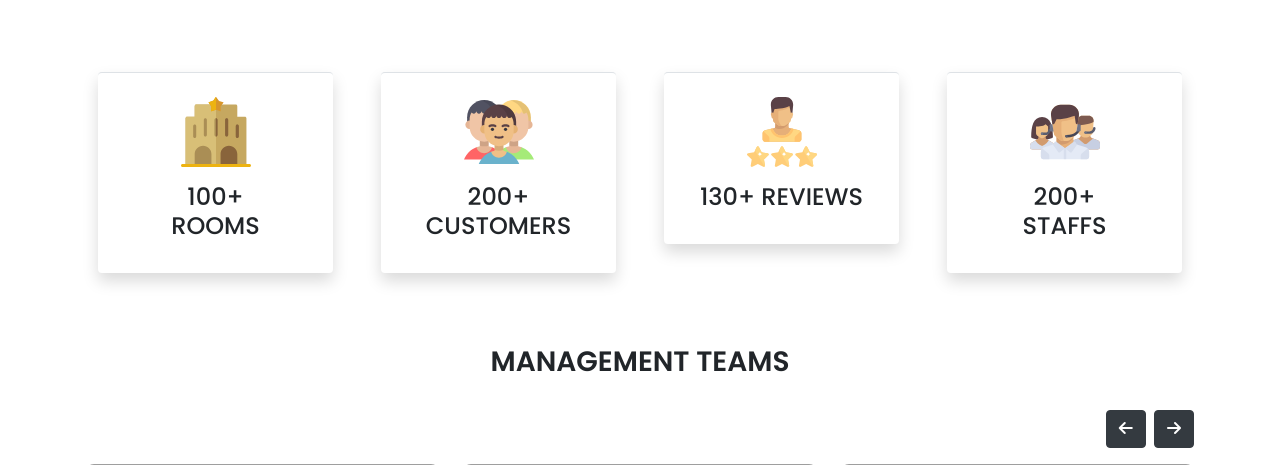
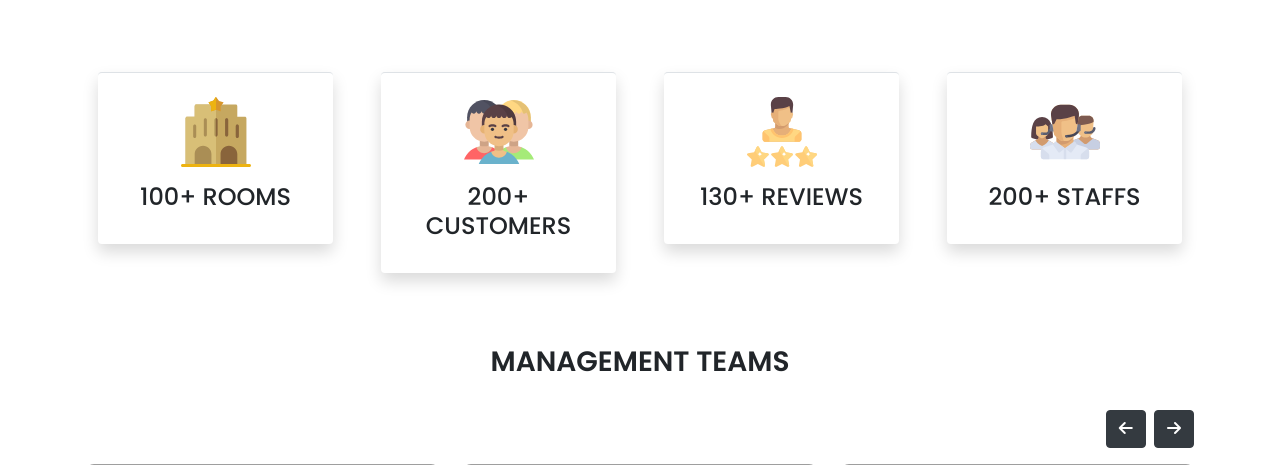
Before and after one commit to Limon00001/Hotel-book-system, a PHP site: page /about.php in a window 1280 px wide. Shown: the part 602-1067 px from the top of the page. Run offline with PHP 8.4, Linux system fonts and the light colour scheme; some libraries are stand-ins or nearby versions; grey boxes are pictures that could not be loaded.

Commit message:
Update about.php

```diff
--- a/about.php
+++ b/about.php
@@ -58,7 +58,7 @@
         <div class="col-lg-3 col-md-6 mb-4 px-4 h-100">
             <div class="bg-white rounded shadow p-4 border-top border-4 text-center box">
                 <img src="./img/hotel-svg.svg" alt="" width="70px">
-                <h4 class="mt-3 text-uppercase">100+ <br> Rooms</h4>
+                <h4 class="mt-3 text-uppercase">100+ Rooms</h4>
             </div>
         </div>
         <div class="col-lg-3 col-md-6 mb-4 px-4 h-100">
@@ -76,7 +76,7 @@
         <div class="col-lg-3 col-md-6 mb-4 px-4 h-100">
             <div class="bg-white rounded shadow p-4 border-top border-4 text-center box">
                 <img src="./img/staffs-svg.svg" alt="" width="70px">
-                <h4 class="mt-3 text-uppercase">200+ <br> Staffs</h4>
+                <h4 class="mt-3 text-uppercase">200+ Staffs</h4>
             </div>
         </div>
     </div>
```
